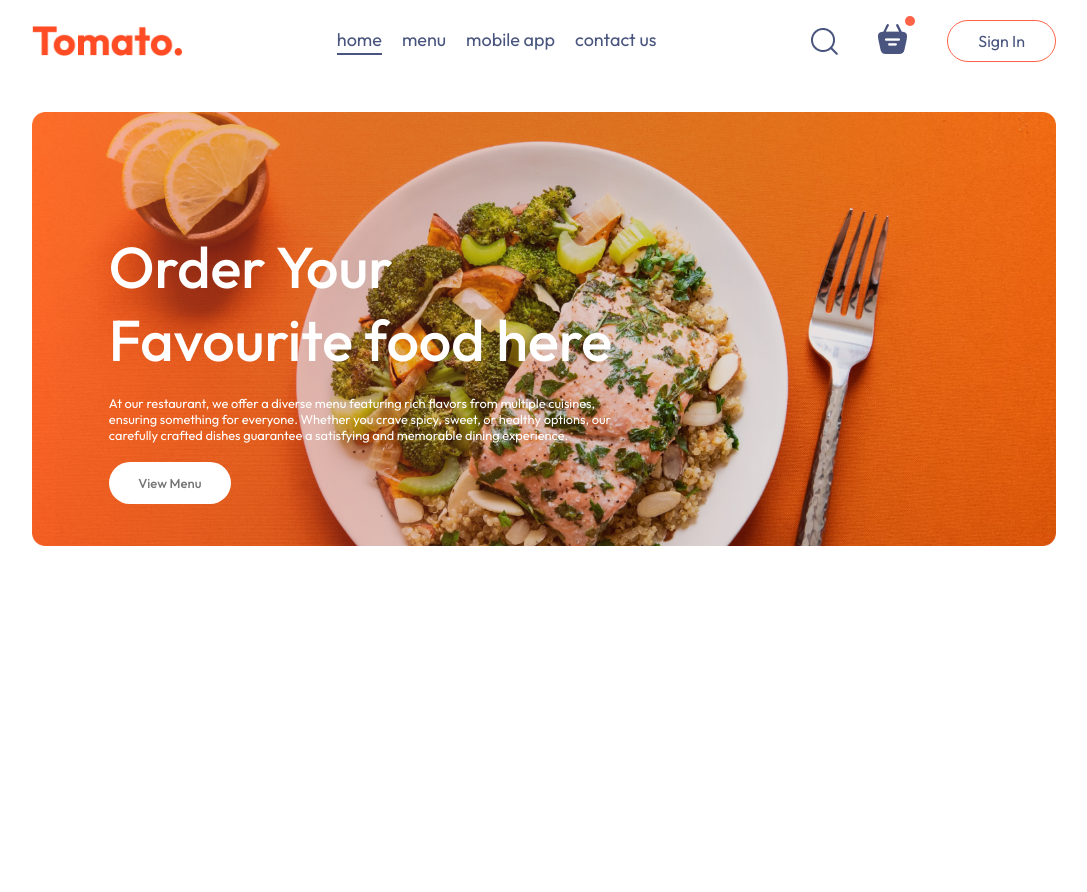
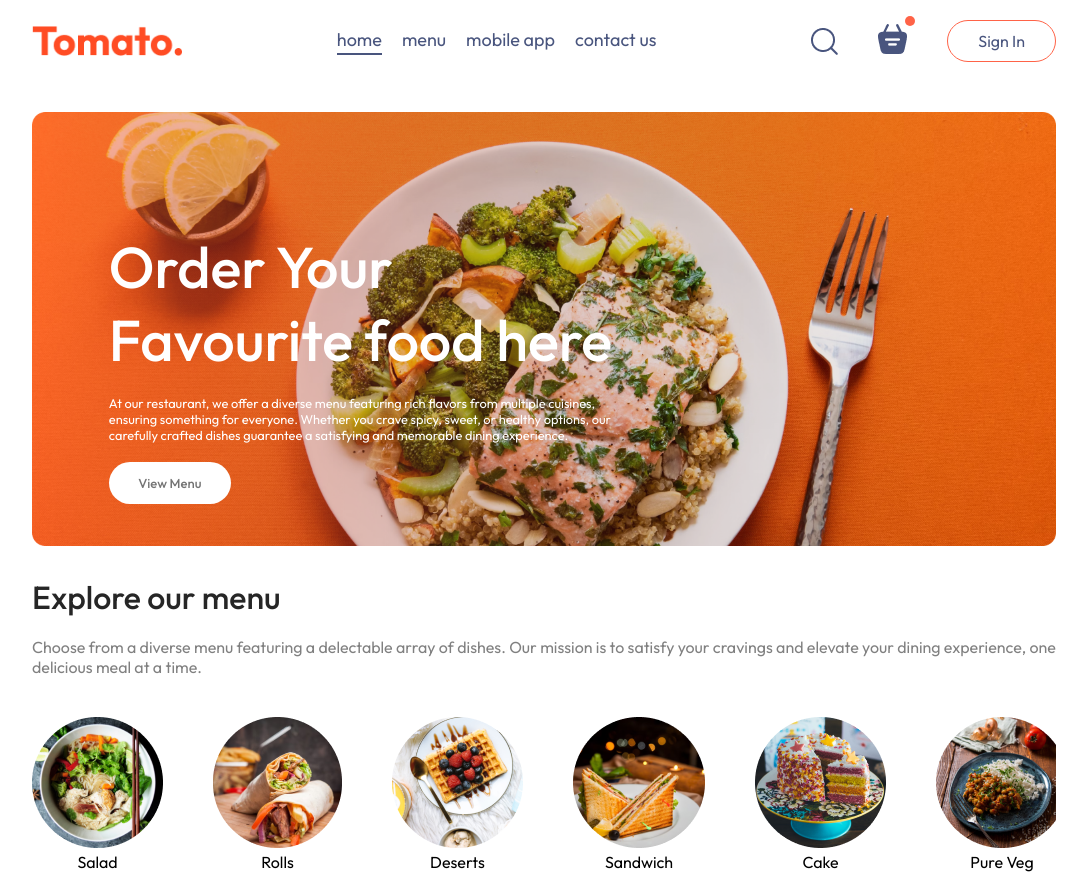
Before and after one commit to Sahrior/Tomatoo.., a React (Vite) app in the folder frontend/: page / in a window 1280 px wide. Shown: the whole page, without its empty margins (96-1183 px from the left). Before the commit the page ends 800 px from the top, so only its background shows below. Built offline with nearby package versions, Linux system fonts and the light colour scheme.

Commit message:
menu list

```diff
--- /dev/null
+++ b/frontend/src/components/ExploreMenu/ExploreMenu.css
@@ -0,0 +1,33 @@
+.explore-menu{
+    display: flex;
+    flex-direction: column;
+    gap: 20px;
+
+}
+
+.explore-menu h1{
+    color: #262626;
+    font-weight: 500;
+
+}
+
+.explore-menu-text{
+
+    min-width: 60%;
+    color: #808080;
+
+}
+
+.explore-menu-list{
+    display: flex;
+    justify-content: space-between;
+    align-items: center;
+    gap: 50px;
+    text-align: center;
+    margin: 20px 0px;
+    overflow-x: scroll;
+}
+
+.explore-menu-list::-webkit-scrollbar{
+    display: none;
+}
--- /dev/null
+++ b/frontend/src/components/ExploreMenu/ExploreMenu.jsx
@@ -0,0 +1,31 @@
+import React from 'react'
+import './ExploreMenu.css'
+import { menu_list } from '../../assets/assets'
+
+const ExploreMenu = () => {
+  return (
+    <div className='explore-menu' id='explore-menu' >
+
+        <h1>Explore our menu</h1>
+        <p className='explore-menu-text' >Choose from a diverse menu featuring a delectable array of dishes. Our mission is to satisfy your cravings and elevate your dining experience, one delicious meal at a time.
+</p>
+
+        <div className= 'explore-menu-list' >
+
+            {menu_list.map((item,index)=>{
+                return (
+                    <div key={index} className='explore-menu-list-item' >
+                        <img src={item.menu_image} alt="" />
+                        <p>{item.menu_name}</p>
+                    </div>
+                )
+            })}
+
+        </div>
+
+
+    </div>
+  )
+}
+
+export default ExploreMenu
--- a/frontend/src/pages/Home/Home.jsx
+++ b/frontend/src/pages/Home/Home.jsx
@@ -1,11 +1,13 @@
 import React from 'react'
 import './Home.css'
 import Header from '../../components/Navbar/Header/Header'
+import ExploreMenu from '../../components/ExploreMenu/ExploreMenu'
 const Home = () => {
   return (
     <div>
 
       <Header/>
+      <ExploreMenu/>
 
     </div>
   )
```
